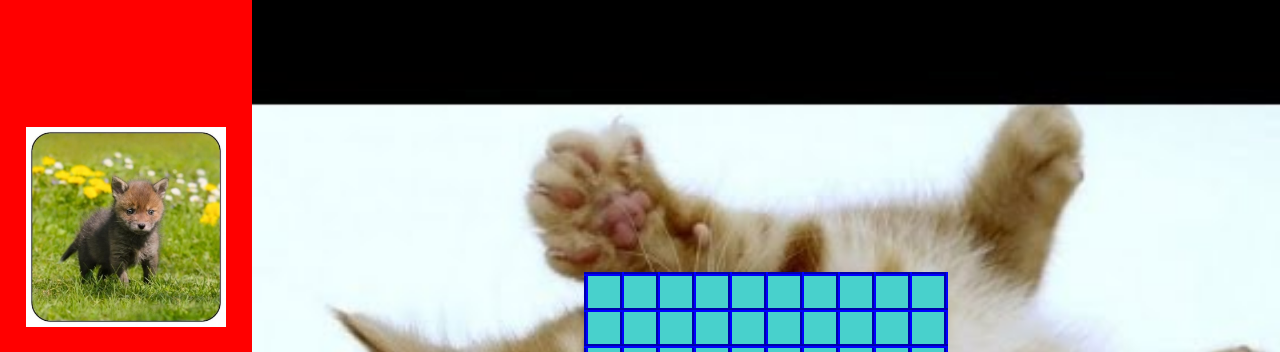
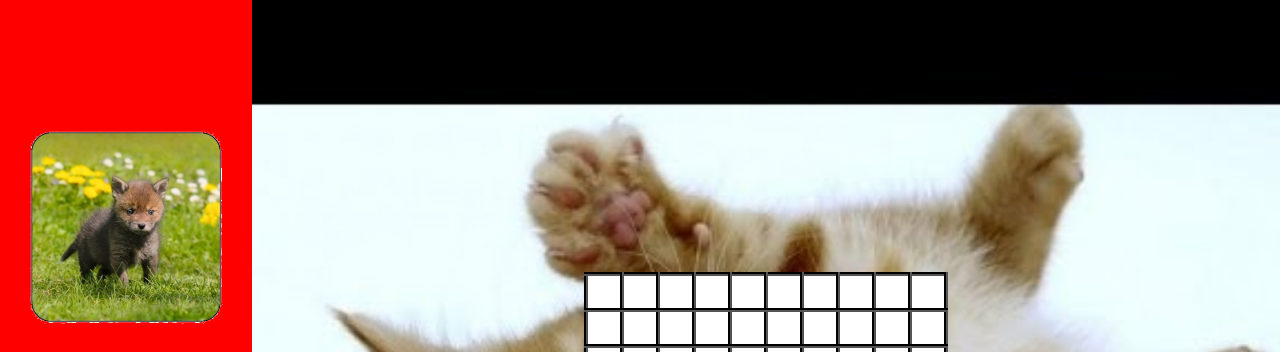
Before and after one commit to sfidanza/arthur, a plain HTML site: page demineur-geek101/index.html in a window 1280 px wide. Shown: the top 352 px of the page. Drawn offline with Linux system fonts and the light colour scheme.

Commit message:
transparence des images

```diff
--- a/geek101-JUL2018/demineur.css
+++ b/demineur-geek101/demineur.css
@@ -19,37 +19,37 @@ table {
 
 .btn_level{
     width: 200px;
-    background-color: aqua;
+    background-color:cyan;
     margin: auto;
     margin-top: 10px;
     cursor: pointer;
     border-radius: 20%;
 }
 #logo{
-    background: url("logo.jpg");
+    background: url("logo.png");
     background-size: cover;
     width: 200px;
     height: 200px;
     margin: auto;
 }
 #main_container{
-    background: url("font.jpg");
+    background: url("font.png");
     background-size: cover;
 }
 #grid{
     margin: auto;
 }
 #grid td{
-    background-color: red;
+    background-color:red;
     width: 30px;
     height: 30px;
-    border: 4px groove blue;
+    border: 4px groove rgb(0, 0, 0);
 }
 .bomb{
     background: url("bombe.jpg")center/cover;
 }
 .paint{
-    background: mediumturquoise !important;
+    background: rgb(255, 255, 255) !important;
     font-size: 0px;
 }
 
```
Also changed, not shown: demineur-geek101/bombe.jpg (renamed from geek101-JUL2018/bombe.jpg), demineur-geek101/demineur.js (renamed from geek101-JUL2018/demineur.js), demineur-geek101/font.png (added), demineur-geek101/index.html (renamed from geek101-JUL2018/index.html), demineur-geek101/jquery.js (renamed from geek101-JUL2018/jquery.js), demineur-geek101/logo.png (added), demineur-geek101/mix.png (renamed from geek101-JUL2018/mix.png), geek101-JUL2018/font.jpg (deleted), geek101-JUL2018/logo.jpg (deleted).
